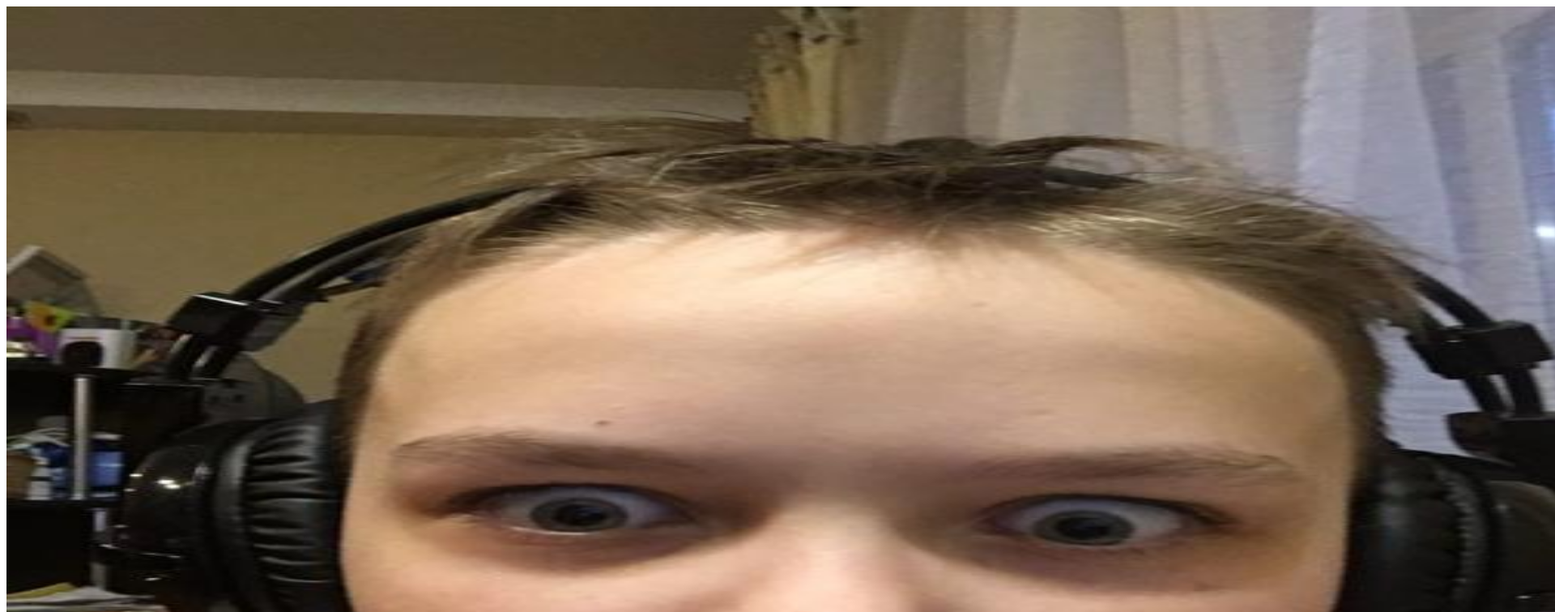
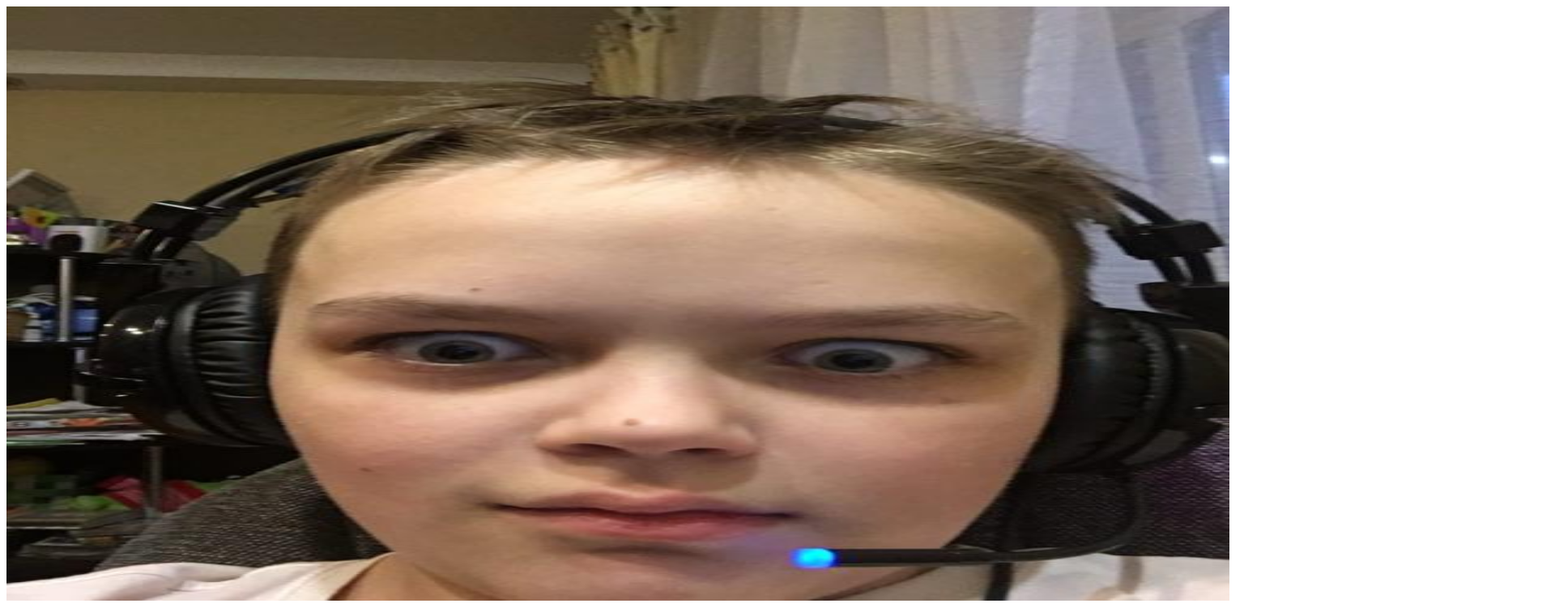
Before and after one commit to ThLion/detdom.github.io, a plain HTML site: page test.html in a window 1280 px wide. Shown: the top 756 px of the page at 81% size, 1920 px wide, since content can reach past the window. Drawn offline with Linux system fonts and the light colour scheme.

Commit message:
Update test.html

```diff
--- a/test.html
+++ b/test.html
@@ -5,7 +5,7 @@
 
 	<body>
 		<center>
-			<img src="andrey.png" width="1920" height="1080" alt="андрей is gay" title="андрей is gay">
+			<img src="andrey.png" width="1510" height="734" alt="андрей is gay" title="андрей is gay">
 		</center>
 	</body>
 </html>
```
